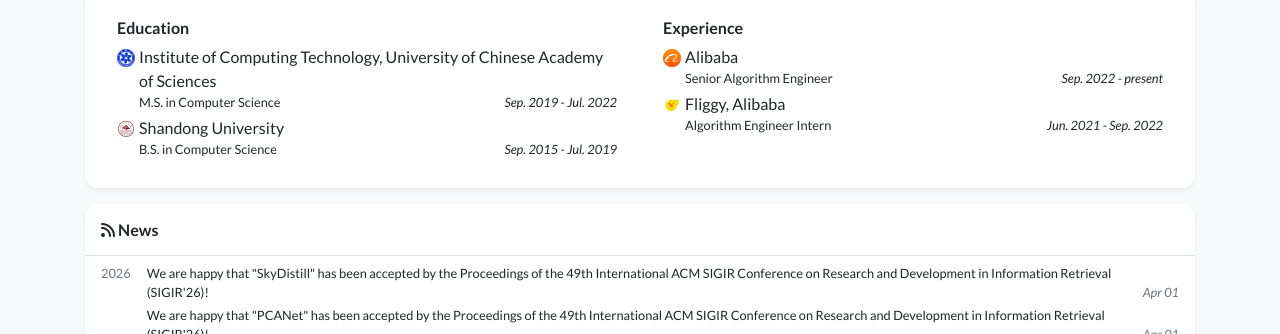
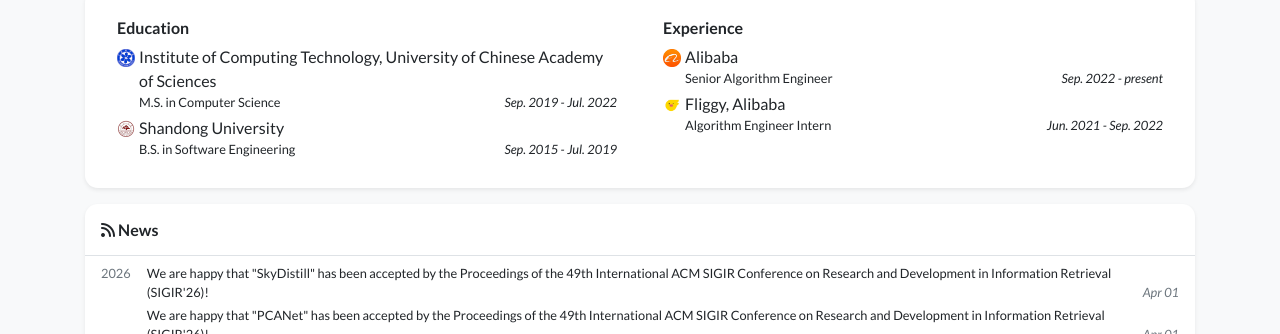
Before and after one commit to BOTAK0803/BOTAK0803.github.io, a Jekyll site: the page built from index_layout2.html, in a window 1280 px wide and 900 px high, scrolled down 444 px. Shown: the part 119-453 px from the top of the window. Built offline with Jekyll 4.4.1, drawn with Linux system fonts in a browser that asks for light colours; nearby versions of some CDN libraries; a style sheet for code colours, icons or effects is not loaded.

Commit message:
fix bugs

```diff
--- a/_data/profile.yml
+++ b/_data/profile.yml
@@ -37,7 +37,7 @@ education:
   date: Sep. 2019 - Jul. 2022
 - name: Shandong University
   logo: /assets/images/badges/sdu.png
-  position: B.S. in Computer Science
+  position: B.S. in Software Engineering
   date: Sep. 2015 - Jul. 2019
 
 experience:
```
